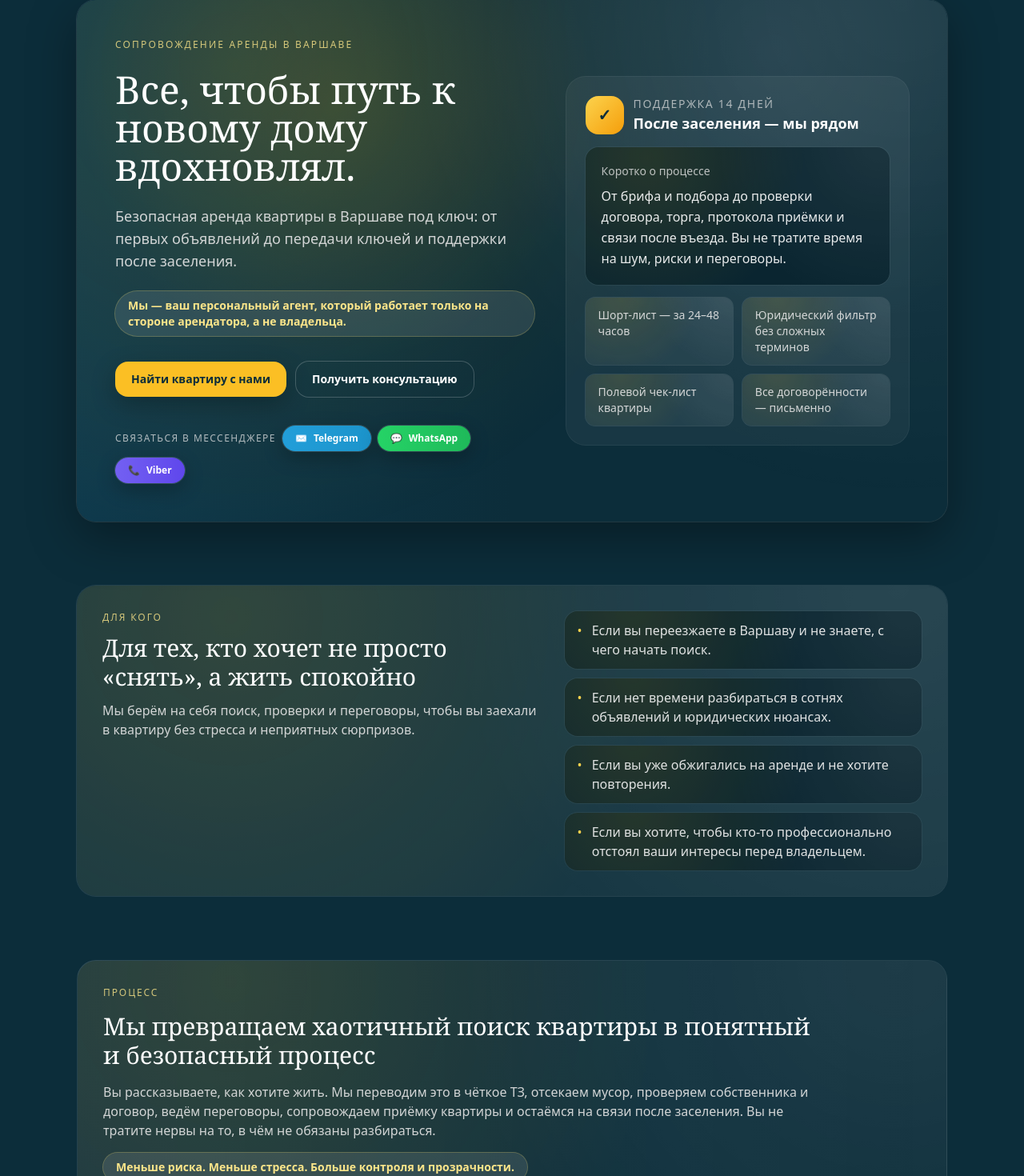
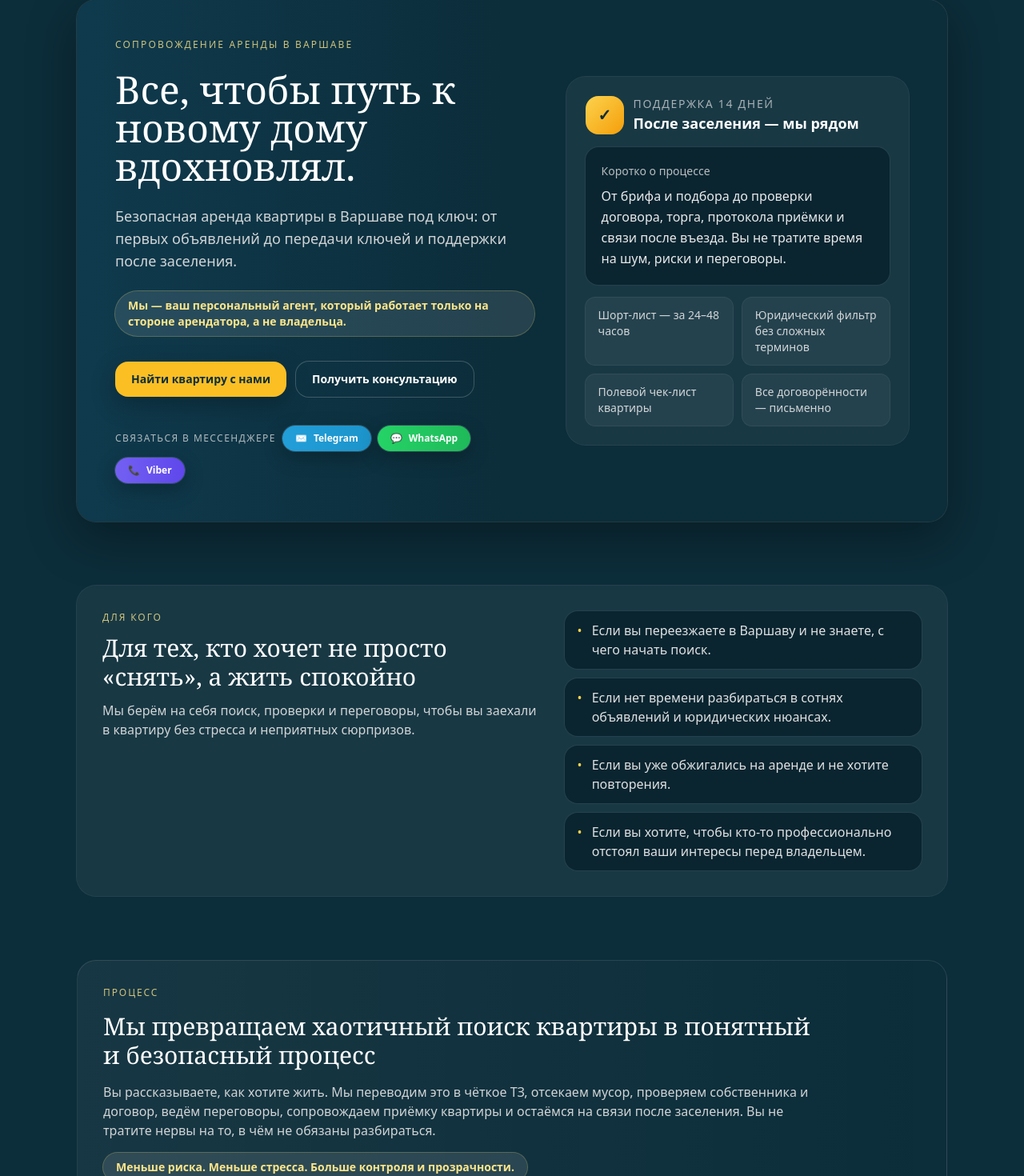
Before and after one commit to kovlaks/serpak-site, a Next.js app: page /rent in a window 1280 px wide. Shown: the part 112-1582 px from the top of the page at 80% size. Built offline with nearby package versions, Linux system fonts and the light colour scheme.

Commit message:
Revert "Add animated block styling across pages"

```diff
--- a/app/buy/page.tsx
+++ b/app/buy/page.tsx
@@ -4,7 +4,7 @@ export const metadata = {
 
 export default function Page() {
   return (
-    <main className="animated-block mx-auto max-w-3xl px-4 sm:px-6 lg:px-8 py-16 text-neutral-100">
+    <main className="mx-auto max-w-3xl px-4 sm:px-6 lg:px-8 py-16 text-neutral-100">
       <h1 className="font-serif text-3xl text-white">Хочу снять</h1>
       <p className="mt-4 text-neutral-200/90">
         Здесь мы разбираем, как купить квартиру или дом с понятными условиями и минимальными
--- a/app/globals.css
+++ b/app/globals.css
@@ -10,40 +10,3 @@ html, body {
 body {
   background: #0B0D0F;
 }
-
-@layer components {
-  .animated-block {
-    position: relative;
-    isolation: isolate;
-    overflow: hidden;
-    transition: transform 0.6s ease, box-shadow 0.6s ease, border-color 0.6s ease;
-  }
-
-  .animated-block::before {
-    content: "";
-    position: absolute;
-    inset: -35%;
-    z-index: -1;
-    background: radial-gradient(circle at 30% 30%, rgba(255, 193, 7, 0.12), transparent 40%),
-      radial-gradient(circle at 75% 20%, rgba(255, 255, 255, 0.08), transparent 38%);
-    opacity: 0.9;
-    animation: floating-glow 14s ease-in-out infinite;
-  }
-
-  .animated-block:hover {
-    transform: translateY(-6px);
-    box-shadow: 0 18px 50px rgba(0, 0, 0, 0.35);
-  }
-
-  @keyframes floating-glow {
-    0% {
-      transform: translate3d(-12px, 6px, 0) rotate(0deg);
-    }
-    50% {
-      transform: translate3d(14px, -10px, 0) rotate(2deg);
-    }
-    100% {
-      transform: translate3d(-12px, 6px, 0) rotate(0deg);
-    }
-  }
-}
--- a/app/landlord/page.tsx
+++ b/app/landlord/page.tsx
@@ -4,7 +4,7 @@ export const metadata = {
 
 export default function Page() {
   return (
-    <main className="animated-block mx-auto max-w-3xl px-4 sm:px-6 lg:px-8 py-16 text-neutral-100">
+    <main className="mx-auto max-w-3xl px-4 sm:px-6 lg:px-8 py-16 text-neutral-100">
       <h1 className="font-serif text-3xl text-white">Хочу снять</h1>
       <p className="mt-4 text-neutral-200/90">
         В этом разделе мы подробно разбираем, как безопасно и без лишних нервов сдавать
--- a/app/privacy/page.tsx
+++ b/app/privacy/page.tsx
@@ -5,7 +5,7 @@ export const metadata = {
 
 export default function PrivacyPage() {
   return (
-    <main className="animated-block mx-auto max-w-3xl px-4 sm:px-6 lg:px-8 py-16 text-neutral-100">
+    <main className="mx-auto max-w-3xl px-4 sm:px-6 lg:px-8 py-16 text-neutral-100">
       <h1 className="font-serif text-3xl mb-6 text-white">
         Политика конфиденциальности (RODO/GDPR)
       </h1>
--- a/app/rent/page.tsx
+++ b/app/rent/page.tsx
@@ -143,7 +143,7 @@ export default function Page() {
       <SiteHeader />
       <main className="mx-auto max-w-6xl px-4 sm:px-6 lg:px-8 pt-28 pb-20 space-y-20">
       {/* Hero */}
-      <section className="animated-block relative overflow-hidden rounded-3xl bg-gradient-to-r from-[#0F3A4D] via-[#0C2D3A] to-[#0C2D3A] p-8 sm:p-12 ring-1 ring-white/10 shadow-[0_20px_60px_rgba(0,0,0,0.35)]">
+      <section className="relative overflow-hidden rounded-3xl bg-gradient-to-r from-[#0F3A4D] via-[#0C2D3A] to-[#0C2D3A] p-8 sm:p-12 ring-1 ring-white/10 shadow-[0_20px_60px_rgba(0,0,0,0.35)]">
         <div className="absolute inset-0 -z-10 bg-[radial-gradient(circle_at_30%_20%,rgba(255,193,7,0.12),transparent_35%),radial-gradient(circle_at_80%_10%,rgba(255,255,255,0.08),transparent_35%)]" />
         <div className="grid gap-10 lg:grid-cols-[1.1fr_0.9fr] items-center">
           <div className="space-y-6">
@@ -198,17 +198,17 @@ export default function Page() {
                   <div className="text-lg font-semibold text-white">После заселения — мы рядом</div>
                 </div>
               </div>
-              <div className="animated-block rounded-2xl bg-[#0A2530] p-5 ring-1 ring-white/5">
+              <div className="rounded-2xl bg-[#0A2530] p-5 ring-1 ring-white/5">
                 <div className="text-sm text-neutral-200/80">Коротко о процессе</div>
                 <p className="mt-2 text-base text-white/90 leading-relaxed">
                   От брифа и подбора до проверки договора, торга, протокола приёмки и связи после въезда. Вы не тратите время на шум, риски и переговоры.
                 </p>
               </div>
               <div className="grid grid-cols-2 gap-3 text-sm text-neutral-200/90">
-                <div className="animated-block rounded-xl bg-white/5 px-4 py-3 ring-1 ring-white/10">Шорт-лист — за 24–48 часов</div>
-                <div className="animated-block rounded-xl bg-white/5 px-4 py-3 ring-1 ring-white/10">Юридический фильтр без сложных терминов</div>
-                <div className="animated-block rounded-xl bg-white/5 px-4 py-3 ring-1 ring-white/10">Полевой чек-лист квартиры</div>
-                <div className="animated-block rounded-xl bg-white/5 px-4 py-3 ring-1 ring-white/10">Все договорённости — письменно</div>
+                <div className="rounded-xl bg-white/5 px-4 py-3 ring-1 ring-white/10">Шорт-лист — за 24–48 часов</div>
+                <div className="rounded-xl bg-white/5 px-4 py-3 ring-1 ring-white/10">Юридический фильтр без сложных терминов</div>
+                <div className="rounded-xl bg-white/5 px-4 py-3 ring-1 ring-white/10">Полевой чек-лист квартиры</div>
+                <div className="rounded-xl bg-white/5 px-4 py-3 ring-1 ring-white/10">Все договорённости — письменно</div>
               </div>
             </div>
           </div>
@@ -216,7 +216,7 @@ export default function Page() {
       </section>
 
       {/* Для кого */}
-      <section className="animated-block grid gap-8 rounded-3xl bg-white/5 p-8 ring-1 ring-white/10 lg:grid-cols-[1.1fr_0.9fr]">
+      <section className="grid gap-8 rounded-3xl bg-white/5 p-8 ring-1 ring-white/10 lg:grid-cols-[1.1fr_0.9fr]">
         <div className="space-y-3">
           <p className="text-xs uppercase tracking-[0.16em] text-amber-200/80">Для кого</p>
           <h2 className="font-serif text-3xl text-white">Для тех, кто хочет не просто «снять», а жить спокойно</h2>
@@ -233,7 +233,7 @@ export default function Page() {
           ].map((item) => (
             <li
               key={item}
-              className="animated-block flex gap-3 rounded-2xl bg-[#0A2530] px-4 py-3 text-base ring-1 ring-white/5"
+              className="flex gap-3 rounded-2xl bg-[#0A2530] px-4 py-3 text-base ring-1 ring-white/5"
             >
               <span className="text-amber-300">•</span>
               <span>{item}</span>
@@ -243,7 +243,7 @@ export default function Page() {
       </section>
 
       {/* Процесс */}
-      <section className="animated-block rounded-3xl border border-white/10 bg-gradient-to-r from-white/5 to-transparent p-8">
+      <section className="rounded-3xl border border-white/10 bg-gradient-to-r from-white/5 to-transparent p-8">
         <div className="space-y-4 max-w-4xl">
           <p className="text-xs uppercase tracking-[0.16em] text-amber-200/80">Процесс</p>
           <h2 className="font-serif text-3xl text-white">Мы превращаем хаотичный поиск квартиры в понятный и безопасный процесс</h2>
@@ -269,7 +269,7 @@ export default function Page() {
           {worryCards.map((card) => (
             <div
               key={card.title}
-              className="animated-block rounded-2xl bg-[#0A2530] p-5 ring-1 ring-white/10 transition hover:-translate-y-1 hover:ring-amber-200/30"
+              className="rounded-2xl bg-[#0A2530] p-5 ring-1 ring-white/10 transition hover:-translate-y-1 hover:ring-amber-200/30"
             >
               <div className="flex items-start gap-3">
                 <span className="mt-1 inline-flex h-8 w-8 items-center justify-center rounded-xl bg-white/10 text-amber-300">✦</span>
@@ -284,7 +284,7 @@ export default function Page() {
       </section>
 
       {/* Услуги */}
-      <section className="animated-block rounded-3xl bg-white/5 p-8 ring-1 ring-white/10">
+      <section className="rounded-3xl bg-white/5 p-8 ring-1 ring-white/10">
         <div className="space-y-3">
           <p className="text-xs uppercase tracking-[0.16em] text-amber-200/80">Что делаем</p>
           <h2 className="font-serif text-3xl text-white">Что именно мы берём на себя</h2>
@@ -296,7 +296,7 @@ export default function Page() {
           {serviceList.map((item) => (
             <div
               key={item.title}
-              className="animated-block flex items-start gap-4 rounded-2xl bg-[#0C2D3A] px-5 py-4 ring-1 ring-white/10"
+              className="flex items-start gap-4 rounded-2xl bg-[#0C2D3A] px-5 py-4 ring-1 ring-white/10"
             >
               <span className="mt-1 text-amber-300">➜</span>
               <div className="space-y-1">
@@ -309,14 +309,14 @@ export default function Page() {
       </section>
 
       {/* Как это происходит */}
-      <section className="animated-block rounded-3xl border border-white/10 bg-gradient-to-r from-[#0A2530] to-transparent p-8">
+      <section className="rounded-3xl border border-white/10 bg-gradient-to-r from-[#0A2530] to-transparent p-8">
         <div className="space-y-4">
           <p className="text-xs uppercase tracking-[0.16em] text-amber-200/80">Путь арендатора</p>
           <h2 className="font-serif text-3xl text-white">Как всё происходит, если коротко</h2>
         </div>
         <div className="mt-6 grid gap-4 md:grid-cols-2">
           {steps.map((step, index) => (
-            <div key={step.title} className="animated-block relative overflow-hidden rounded-2xl bg-white/5 p-5 ring-1 ring-white/10">
+            <div key={step.title} className="relative overflow-hidden rounded-2xl bg-white/5 p-5 ring-1 ring-white/10">
               <div className="absolute -right-6 -top-6 h-20 w-20 rotate-12 rounded-full bg-amber-300/10" />
               <div className="relative flex items-start gap-3">
                 <div className="flex h-10 w-10 items-center justify-center rounded-xl bg-amber-300/90 text-[#0C2D3A] font-semibold">
@@ -333,14 +333,14 @@ export default function Page() {
       </section>
 
       {/* Почему мы */}
-      <section className="animated-block rounded-3xl bg-white/5 p-8 ring-1 ring-white/10">
+      <section className="rounded-3xl bg-white/5 p-8 ring-1 ring-white/10">
         <div className="space-y-3">
           <p className="text-xs uppercase tracking-[0.16em] text-amber-200/80">Почему именно мы</p>
           <h2 className="font-serif text-3xl text-white">Плюсы работы с нами</h2>
         </div>
         <div className="mt-6 grid gap-4 md:grid-cols-2">
           {["Мы на стороне арендатора, а не владельца", "Глубокое понимание рынка Варшавы", "Юридический фильтр без перегруза терминами", "Чек-лист осмотра, который обычный арендатор не делает", "Поддержка после заселения, а не «подписали и забыли»", "Сеть партнёров под переезд и быт"].map((item) => (
-            <div key={item} className="animated-block flex items-start gap-3 rounded-2xl bg-[#0C2D3A] px-5 py-4 ring-1 ring-white/10">
+            <div key={item} className="flex items-start gap-3 rounded-2xl bg-[#0C2D3A] px-5 py-4 ring-1 ring-white/10">
               <span className="mt-1 text-amber-300">★</span>
               <p className="text-base text-neutral-100">{item}</p>
             </div>
@@ -354,7 +354,7 @@ export default function Page() {
           <p className="text-xs uppercase tracking-[0.16em] text-amber-200/80">FAQ</p>
           <h2 className="font-serif text-3xl text-white">Частые вопросы</h2>
         </div>
-        <div className="animated-block divide-y divide-white/10 overflow-hidden rounded-2xl border border-white/10">
+        <div className="divide-y divide-white/10 overflow-hidden rounded-2xl border border-white/10">
           {faq.map((item) => (
             <div key={item.question} className="bg-white/5 p-5">
               <h3 className="text-lg font-semibold text-white">{item.question}</h3>
@@ -365,7 +365,7 @@ export default function Page() {
       </section>
 
       {/* CTA + форма */}
-      <section id="contact" className="animated-block relative overflow-hidden rounded-3xl bg-gradient-to-r from-[#0F3A4D] via-[#0C2D3A] to-[#0A2530] p-8 ring-1 ring-white/10">
+      <section id="contact" className="relative overflow-hidden rounded-3xl bg-gradient-to-r from-[#0F3A4D] via-[#0C2D3A] to-[#0A2530] p-8 ring-1 ring-white/10">
         <div className="absolute inset-0 -z-10 bg-[radial-gradient(ellipse_at_top_left,rgba(255,193,7,0.16),transparent_45%),radial-gradient(ellipse_at_bottom_right,rgba(255,255,255,0.08),transparent_45%)]" />
         <div className="grid gap-8 lg:grid-cols-[1.05fr_0.95fr]">
           <div className="space-y-4">
@@ -405,7 +405,7 @@ export default function Page() {
             </div>
             <p className="text-xs text-neutral-200/70">Нажимая кнопку, вы соглашаетесь с политикой конфиденциальности.</p>
           </div>
-          <div className="animated-block rounded-2xl bg-white/5 p-6 ring-1 ring-white/10">
+          <div className="rounded-2xl bg-white/5 p-6 ring-1 ring-white/10">
             <form className="grid gap-4">
               <input
                 name="name"
--- a/app/sell/page.tsx
+++ b/app/sell/page.tsx
@@ -4,7 +4,7 @@ export const metadata = {
 
 export default function Page() {
   return (
-    <main className="animated-block mx-auto max-w-3xl px-4 sm:px-6 lg:px-8 py-16 text-neutral-100">
+    <main className="mx-auto max-w-3xl px-4 sm:px-6 lg:px-8 py-16 text-neutral-100">
       <h1 className="font-serif text-3xl text-white">Хочу снять</h1>
       <p className="mt-4 text-neutral-200/90">
         Здесь описано, как мы сопровождаем продажу жилья: анализ и подготовка квартиры,
--- a/components/common/ChatButton.tsx
+++ b/components/common/ChatButton.tsx
@@ -13,7 +13,7 @@ export function ChatButton({ label, href, gradient, icon }: ChatButtonProps) {
       href={href}
       target="_blank"
       rel="noreferrer"
-      className={`animated-block group flex items-center justify-between gap-4 rounded-2xl bg-gradient-to-r ${gradient} px-5 py-4 text-white shadow-[0_10px_30px_rgba(0,0,0,0.25)] ring-1 ring-white/20 transition hover:scale-[1.02]`}
+      className={`group flex items-center justify-between gap-4 rounded-2xl bg-gradient-to-r ${gradient} px-5 py-4 text-white shadow-[0_10px_30px_rgba(0,0,0,0.25)] ring-1 ring-white/20 transition hover:scale-[1.02]`}
     >
       <div className="flex items-center gap-3">
         <span className="flex h-10 w-10 items-center justify-center rounded-xl bg-white/15 text-white ring-1 ring-white/20">
```
Also changed, not shown: app/page.tsx (+7 -7 lines), 1 other file (tests, documents, lock files or other folders).
